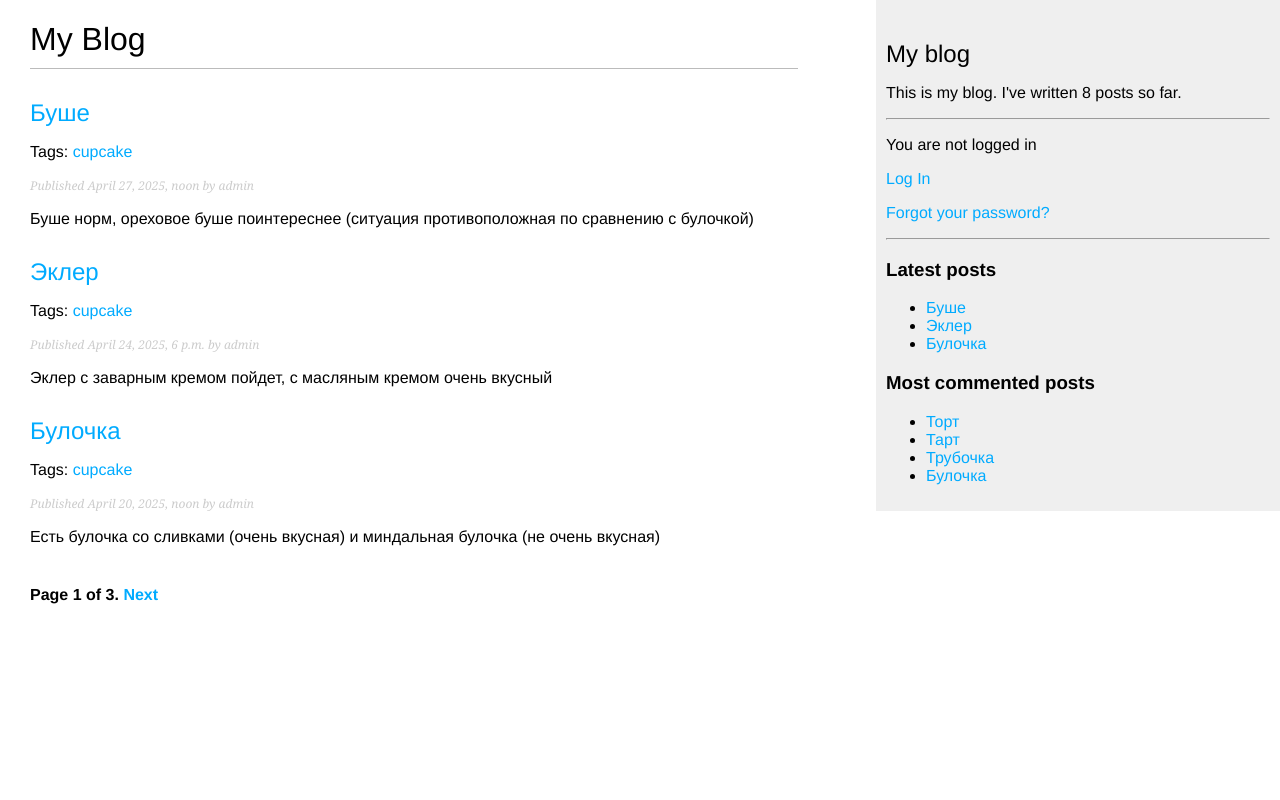
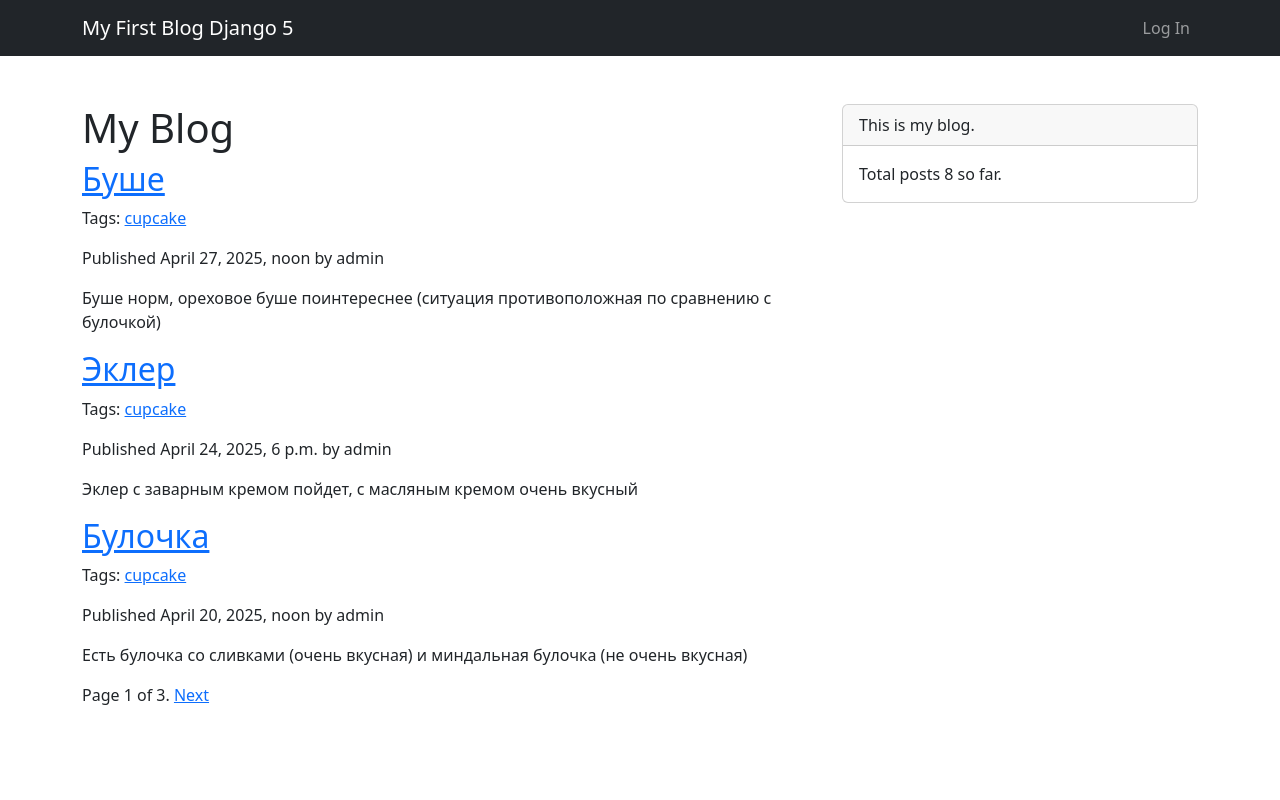
Before and after one commit to DmitriySaburov/ProjectBlog, a Django app: page / in a window 1280 px wide. Run offline with Django 5.2, Linux system fonts and the light colour scheme; data comes from the database, SQL or seed files in the repository; parts of the project's set-up code (start-up, migrations or seed data) failed here and were passed over; some libraries are stand-ins or nearby versions.

Commit message:
начал работать с bootstrap, подключил, но не доделал base.html

```diff
--- a/ProjectBlog/settings.py
+++ b/ProjectBlog/settings.py
@@ -39,6 +39,7 @@ INSTALLED_APPS = [
     "django.contrib.sitemaps",
     "django.contrib.postgres",
     "social_django",
+    "django-bootstrap5",
 ]
 
 MIDDLEWARE = [
--- a/requirements.txt
+++ b/requirements.txt
@@ -5,6 +5,7 @@ charset-normalizer==3.4.2
 cryptography==45.0.2
 defusedxml==0.7.1
 Django==5.2
+django-bootstrap5==25.1
 django-taggit==6.1.0
 idna==3.10
 Markdown==3.8
--- a/templates/blog/base.html
+++ b/templates/blog/base.html
@@ -4,52 +4,76 @@
 <html>
 <head>
     <title>{% block title %}{% endblock %}</title>
-    <link href="{% static 'css/blog.css' %}" rel="stylesheet">
+    {# <link href="{% static 'css/blog.css' %}" rel="stylesheet"> #}
+
+    {# подключаем библиотеку django_bootstrap5 #}
+    {% load django_bootstrap5 %}
+    {# подключаем отдельно CSS и JavaScript #}
+    {% bootstrap_css %}
+    {% bootstrap_javascript %}
 </head>
-<body>
-<div id="content">
+<body class="d-flex flex-column min-vh-100">
+<!-- Панель навигации -->
+<nav class="navbar navbar-expand-lg navbar-dark bg-dark">
+    <div class="container">
+        <a class="navbar-brand" href="/">My First Blog Django 5</a>
+        <button class="navbar-toggler" type="button" data-bs-toggle="collapse" data-bs-target="#navbarSupportedContent" aria-controls="navbarSupportedContent" aria-expanded="false" aria-label="Toggle navigation">
+            <span class="navbar-toggler-icon"></span>
+        </button>
+        <div class="collapse navbar-collapse" id="navbarSupportedContent">
+            <ul class="navbar-nav ms-auto mb-2 mb-lg-0">
+                {% if user.is_authenticated %}
+                    <li class="nav-item">
+                        <a class="nav-link" href="{% url 'users-profile' %}">
+                            <img class="rounded-circle" width="30" src="{{ user.profile.avatar.url }}">
+                            {{ user.username }}
+                        </a>
+                    </li>
+                    <li class="nav-item">
+                        <form action="{% url 'logout' %}" method="POST">
+                            {% csrf_token %}
+                            <a class="nav-link" href="#" onclick="parentNode.submit();">Log In</a>
+                        </form>
+                    </li>
+                {% else %}
+                    <li class="nav-item">
+                        <a class="nav-link" href="{% url 'login' %}">Log In</a>
+                    </li>
+                {% endif %}
+            </ul>
+        </div>
+    </div>
+</nav>
+<!-- Содержимое страницы -->
+<div class="container mt-5">
+    <div class="row">
+        <div class="col-lg-8">
             {% if messages %}
                 {% for message in messages %}
-            {{ message.tags }} {{ message }}
+                    <div class="container d-flex align-items-center justify-content-center">
+                        <div class="alert alert-warning alert-dismissible fade show w-50  d-block" role="alert">
+                            {{ message }}
+                            <button type="button" class="btn-close" data-bs-dismiss="alert" aria-label="Close"></button>
+                        </div>
+                    </div>
                 {% endfor %}
             {% endif %}
 
             {% block content %}
-    {% endblock %}
+            {% endblock content %}
         </div>
-<div id="sidebar">
-    <h2>My blog</h2>
-    <p>
-        This is my blog.
-        I've written {% total_posts %} posts so far.
-    </p>
+        <!-- Виджеты -->
+        <div class="col-lg-4">
+            <div class="card mb-4">
+                <div class="card-header">This is my blog.</div>
+                <div class="card-body">
+                    Total posts {% total_posts %} so far.
+                </div>
+            </div>
+            <!-- Поисковой виджет -->
 
-    <hr>
-    {% if user.is_authenticated %}
-        Hi {{ user.username }} !!!
-        <p><a href="{% url 'users-profile' %}">My profile</a></p>
-        <form action="{% url 'logout' %}" method="POST">
-            {% csrf_token %}
-            <a href="#" onclick="parentNode.submit();">Log Out</a>
-        </form>
-    {% else %}
-        <p>You are not logged in</p>
-        <p><a href="{% url 'login' %}">Log In</a></p>
-        <p><a href="{% url 'password_reset' %}">Forgot your password?</a></p>
-    {% endif %}
-    <hr>
-
-    <h3>Latest posts</h3>
-    <p>{% show_latest_posts 3 %}</p>
-    <h3>Most commented posts</h3>
-    {% get_most_commented_posts as most_commented_posts %}
-    <ul>
-        {% for post in most_commented_posts %}
-        <li>
-            <a href="{{ post.get_absolute_url }}">{{ post.title }}</a>
-        </li>
-        {% endfor %}
-    </ul>
+        </div>
+    </div>
 </div>
 </body>
 </html>
```
Also changed, not shown: 1 other file. Lines whose indentation alone changed are shown as unchanged.
